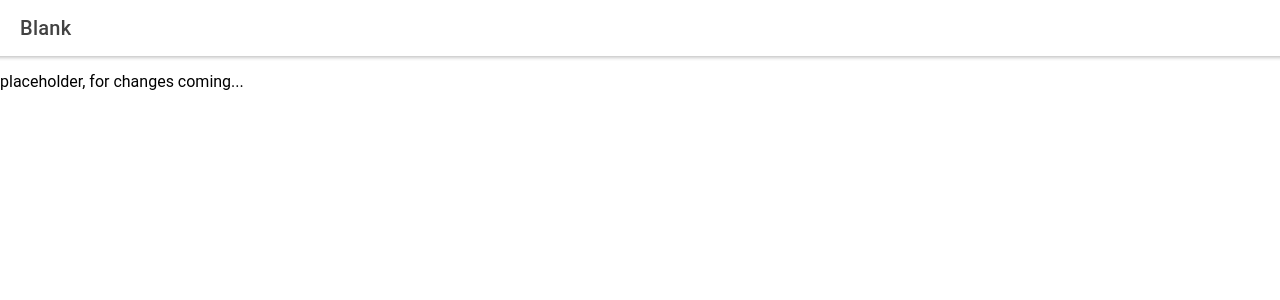
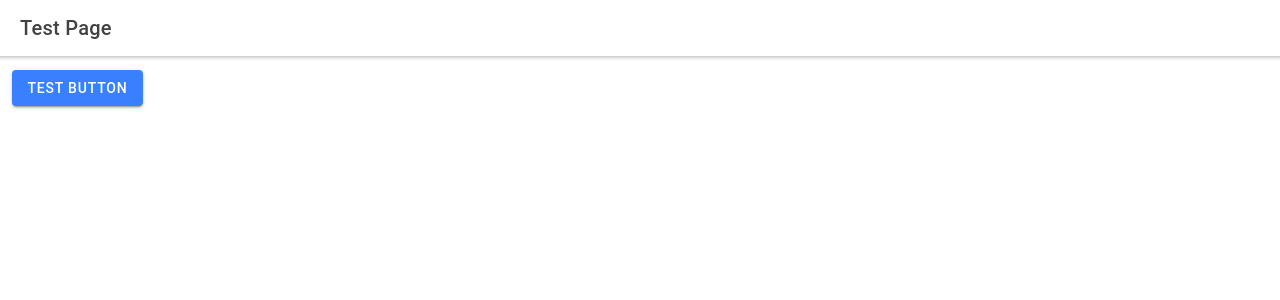
Before and after one commit to jaymoyo/jubilant-journey, a React (Create React App) app: page / in a window 1280 px wide. Shown: the top 300 px of the page. Built offline with nearby package versions, Linux system fonts and the light colour scheme.

Commit message:
dev: add some final touches before branch close

```diff
--- a/src/pages/Home.tsx
+++ b/src/pages/Home.tsx
@@ -1,4 +1,4 @@
-import { IonContent, IonHeader, IonPage, IonTitle, IonToolbar } from '@ionic/react';
+import { IonButton, IonCol, IonContent, IonGrid, IonHeader, IonPage, IonRow, IonTitle, IonToolbar } from '@ionic/react';
 import './Home.css';
 
 const Home: React.FC = () => {
@@ -6,7 +6,7 @@ const Home: React.FC = () => {
     <IonPage>
       <IonHeader>
         <IonToolbar>
-          <IonTitle>Blank</IonTitle>
+          <IonTitle>Test Page</IonTitle>
         </IonToolbar>
       </IonHeader>
       <IonContent fullscreen>
@@ -15,7 +15,11 @@ const Home: React.FC = () => {
             <IonTitle size="large">Blank</IonTitle>
           </IonToolbar>
         </IonHeader>
-        <p>placeholder, for changes coming...</p>
+        <IonGrid>
+      <IonRow>
+        <IonCol><IonButton>Test Button</IonButton></IonCol>
+        </IonRow>
+        </IonGrid>
       </IonContent>
     </IonPage>
   );
```
